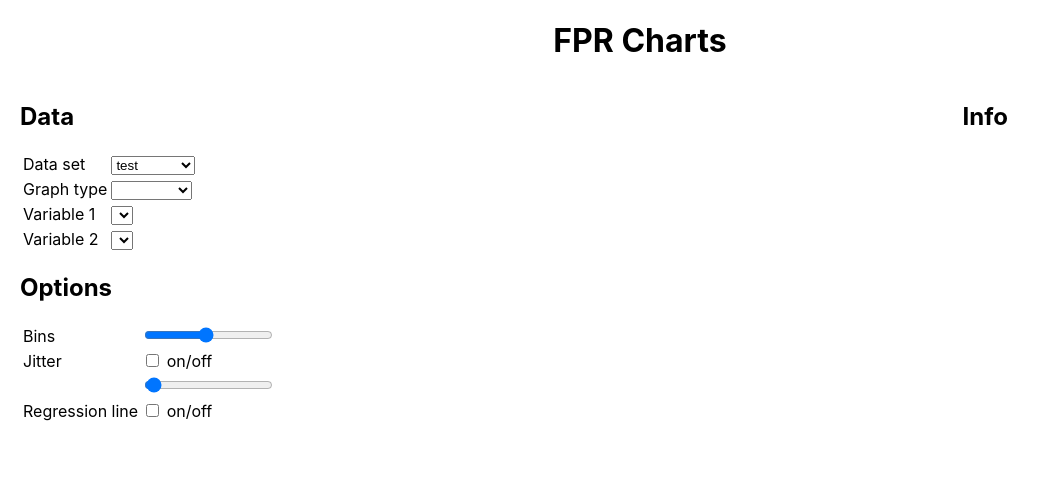
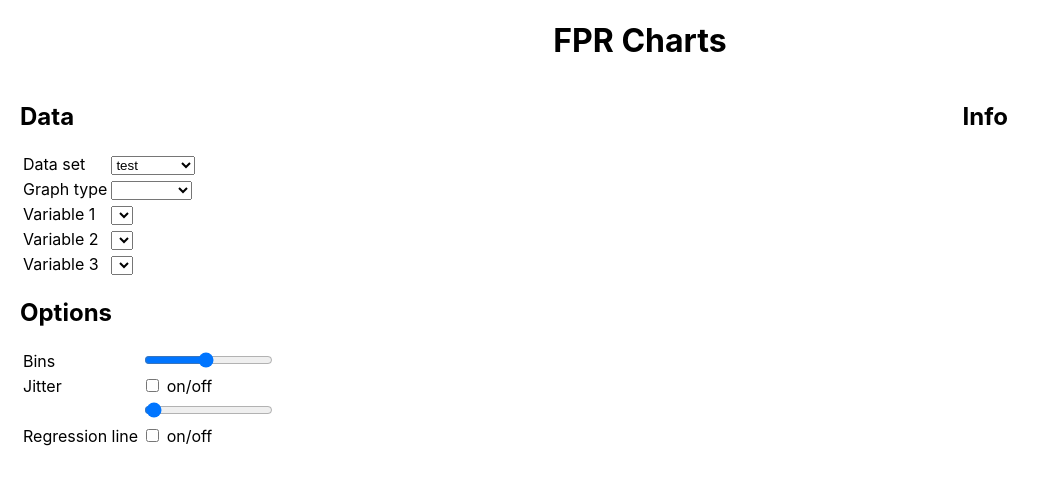
Before and after one commit to jelkink/fpr-chart, a React (Create React App) app in the folder frontend/: page / in a window 1280 px wide. Shown: the top 484 px of the page, without its empty margins (0-1049 px from the left). Built offline with nearby package versions, Linux system fonts and the light colour scheme; what @sgratzl/chartjs-chart-boxplot would draw is missing.

Commit message:
Added 3rd variable

```diff
--- a/frontend/src/components/Form.js
+++ b/frontend/src/components/Form.js
@@ -1,24 +1,25 @@
-import React, { useState, useEffect } from "react";
+import React, { useState, useEffect } from "react"
 
 function Form({data, plot, info}) {
 
-    const dataSets = ["ines_2020", "test"];
-    const graphs = ["", "bar", "scatter", "histogram", "boxplot"];
+    const dataSets = ["ines_2020", "test"]
+    const graphs = ["", "bar", "scatter", "histogram", "boxplot"]
 
-    const [selectedDataSet, setSelectedDataSet] = useState(dataSets[1]);
-    const [selectedGraph, setSelectedGraph] = useState('');
-    const [selectedVar1, setSelectedVar1] = useState('');
-    const [selectedVar2, setSelectedVar2] = useState('');
-    const [jitter, setJitter] = useState(false);
-    const [jitter_sd, setJitterSD] = useState(10);
-    const [bins, setBins] = useState(10);
-    const [regression, setRegression] = useState(false);
+    const [selectedDataSet, setSelectedDataSet] = useState(dataSets[1])
+    const [selectedGraph, setSelectedGraph] = useState('')
+    const [selectedVar1, setSelectedVar1] = useState('')
+    const [selectedVar2, setSelectedVar2] = useState('')
+    const [selectedVar3, setSelectedVar3] = useState('')
+    const [jitter, setJitter] = useState(false)
+    const [jitter_sd, setJitterSD] = useState(10)
+    const [bins, setBins] = useState(10)
+    const [regression, setRegression] = useState(false)
 
     useEffect(() => {
 
-        plot.update(data, selectedGraph, selectedVar1, selectedVar2, jitter, jitter_sd, bins, regression);
-        info.updateVariableDescription(data, selectedVar1, selectedVar2);
-    }, [selectedGraph, selectedVar1, selectedVar2, jitter, jitter_sd, bins, regression]);
+        plot.update(data, selectedGraph, selectedVar1, selectedVar2, jitter, jitter_sd, bins, regression)
+        info.updateVariableDescription(data, selectedVar1, selectedVar2, selectedVar3)
+    }, [selectedGraph, selectedVar1, selectedVar2, selectedVar3, jitter, jitter_sd, bins, regression])
 
     useEffect((e) => {
 
@@ -26,12 +27,13 @@ function Form({data, plot, info}) {
 
             data.changeFile(selectedDataSet)
                 .then(() => {
-                    setSelectedGraph('');
-                    setSelectedVar1(data.getVariableNames()[0]);
-                    setSelectedVar2(data.getVariableNames()[0]);
-                });
+                    setSelectedGraph('')
+                    setSelectedVar1(data.getVariableNames()[0])
+                    setSelectedVar2(data.getVariableNames()[0])
+                    setSelectedVar3(data.getVariableNames()[0])
+                })
         }
-    }, [selectedDataSet]);
+    }, [selectedDataSet])
 
     return (
         <div id="left-bar">
@@ -89,6 +91,20 @@ function Form({data, plot, info}) {
                             </select>
                         </td>
                      </tr>
+
+                     <tr>
+                        <td>Variable 3</td>
+                        <td>
+                            <select value={selectedVar3} onChange={(e) => setSelectedVar3(e.target.value)}>
+                                {data.getVariableNames().map((option, index) => (
+                                    <option key={index} value={option}>
+                                        {option}
+                                    </option>
+                                ))}
+                            </select>
+                        </td>
+                     </tr>
+
                 </tbody></table>
 
                 <h2>Options</h2>
@@ -136,4 +152,4 @@ function Form({data, plot, info}) {
     )
 }
 
-export default Form;
+export default Form
--- a/frontend/src/library/Info.js
+++ b/frontend/src/library/Info.js
@@ -1,16 +1,20 @@
 class Info {
 
-    updateVariableDescription(data, selectedDepvar, selectedIndepvar) {
+    updateVariableDescription(data, selectedVar1, selectedVar2, selectedVar3) {
 
         var desc = '';
 
         if (data) {
-            if (selectedDepvar) {
-                desc += "<h3>Dependent variable</h3>" + data.getDescription(selectedDepvar);
+            if (selectedVar1) {
+                desc += "<h3>Variable 1</h3>" + data.getDescription(selectedVar1);
             }
 
-            if (selectedIndepvar) {
-                desc += "<h3>Independent variable</h3>" + data.getDescription(selectedIndepvar);
+            if (selectedVar2) {
+                desc += "<h3>Variable 2</h3>" + data.getDescription(selectedVar2);
+            }
+
+            if (selectedVar3) {
+                desc += "<h3>Variable 3</h3>" + data.getDescription(selectedVar3);
             }
         }
 
```
